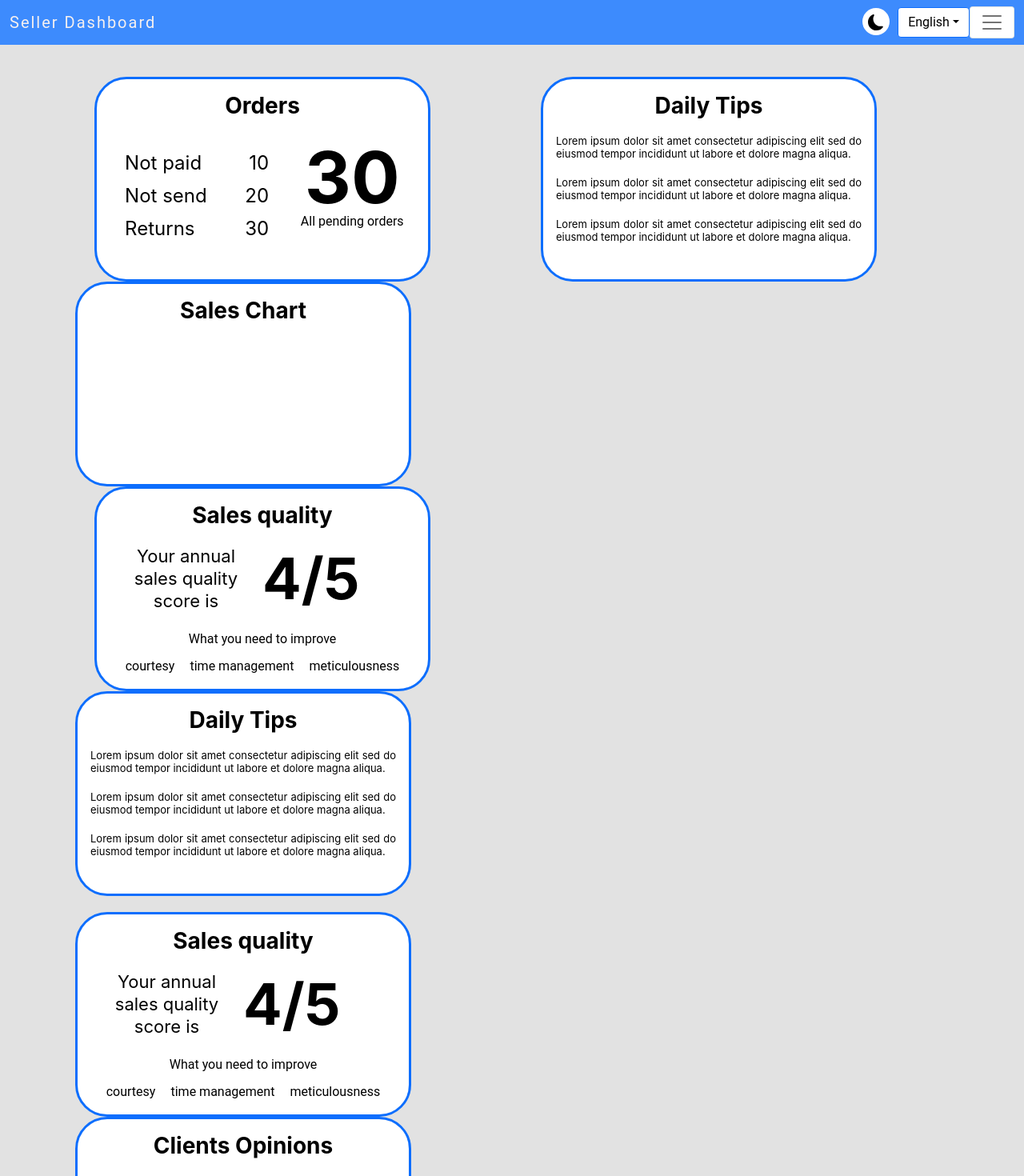
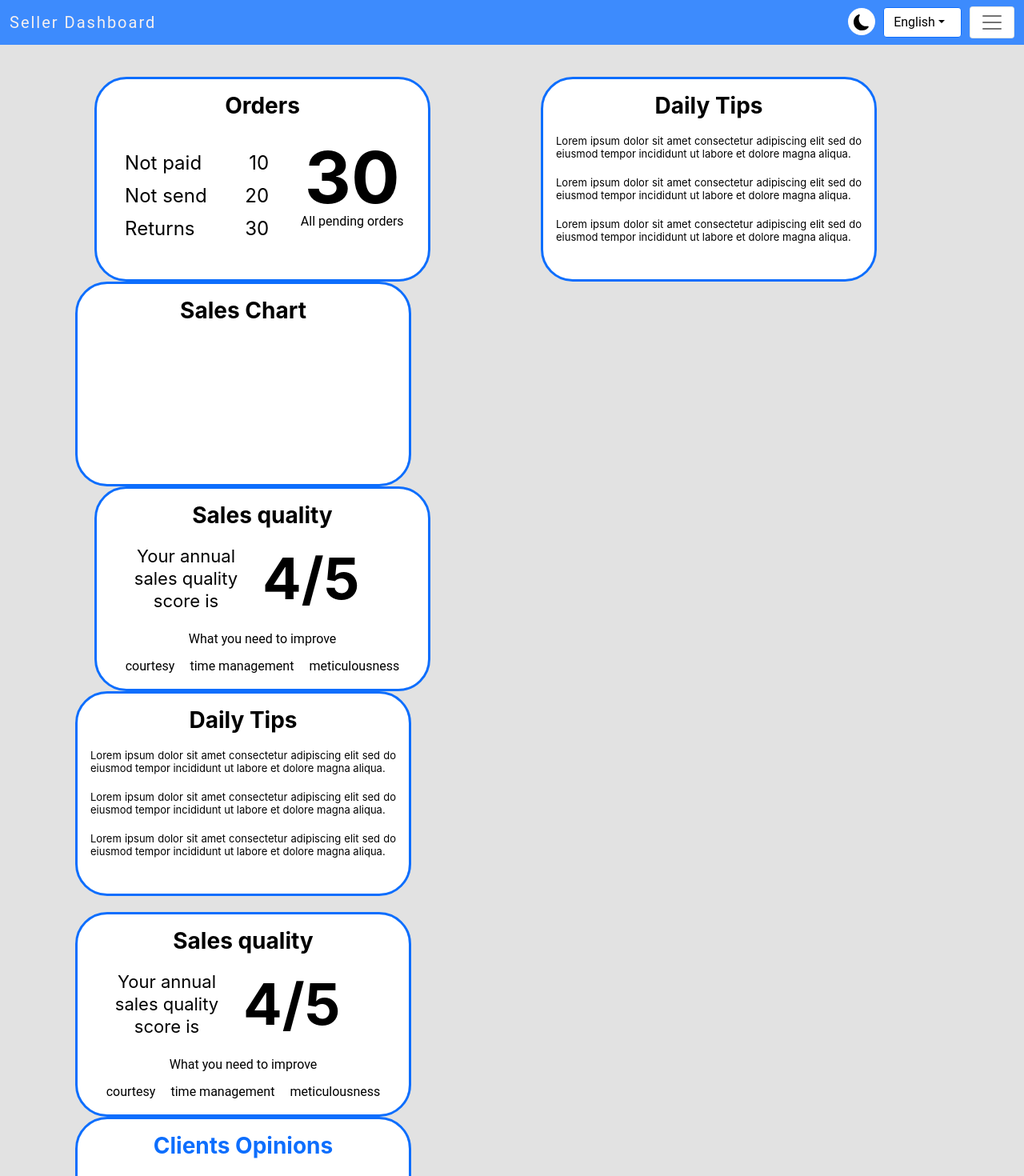
Before and after one commit to kasiagrygorowicz/Power-gui-with-Pan-Pawel, a React (Create React App) app: page /dashboard in a window 1280 px wide. Shown: the top 1470 px of the page at 80% size. Built offline with nearby package versions, Linux system fonts and the light colour scheme.

Commit message:
Naprawienie przycisku i zmiana kolorów przycisku

```diff
--- a/src/components/layout/navbar/TopNavBar.js
+++ b/src/components/layout/navbar/TopNavBar.js
@@ -57,7 +57,7 @@ function TopNavBar(props){
                         {icon}
                     </div>
                     <Dropdown className={classes.changeLanguage} align="start" onSelect={setAppLanguage}>
-                        <Dropdown.Toggle  className={classes.utilDropdown} className={'language-menu'} id="dropdown-basic">
+                        <Dropdown.Toggle className={`language-menu ${classes.utilDropdown}`} id="dropdown-basic">
                         {selectedLanguage}
                         </Dropdown.Toggle>
 
--- a/src/components/layout/navbar/TopNavBar.styled.js
+++ b/src/components/layout/navbar/TopNavBar.styled.js
@@ -48,5 +48,6 @@ export const StyledNavbar = styled(Navbar)`
       .language-menu {
           background-color: ${({ theme }) => theme.languageColor };
           color: ${({ theme }) => theme.color };
+          border-color: ${({ theme }) => theme.navbar.borderColor };
       }
     `;
--- a/src/components/widget/clientsOpinionsWidget/ClientsOpinions.styled.js
+++ b/src/components/widget/clientsOpinionsWidget/ClientsOpinions.styled.js
@@ -8,4 +8,8 @@ export const ClientsOpinionsStyled = styled(Card) `
     border-radius: 40px;
     border-width: 3px;
     border-color: ${({ theme }) => theme.widget.borderedColor};
+
+    .container > *:first-child {
+      color: ${({ theme }) => theme.widget.title};
+    }
 `
--- a/src/theme.js
+++ b/src/theme.js
@@ -14,7 +14,8 @@ export const lightTheme = {
 
     widget: {
         backgroundColor: '#FFFFFF',
-        borderedColor: '#0D6EFD'
+        borderedColor: '#0D6EFD',
+        title: '#0D6EFD'
     },
 
     inputColor: '#fff',
@@ -29,12 +30,14 @@ export const darkTheme = {
 
     navbar: {
         backgroundColor: '#495057',
-        utilColor: '#343A40'
+        utilColor: '#343A40',
+        borderColor: '#343A40'
     },
 
     widget: {
         backgroundColor: '#495057',
-        utilColor: '#FFFFFF'
+        utilColor: '#FFFFFF',
+        title: '#FFFFFF'
     },
 
     inputColor: '#5c5c5c',
```
